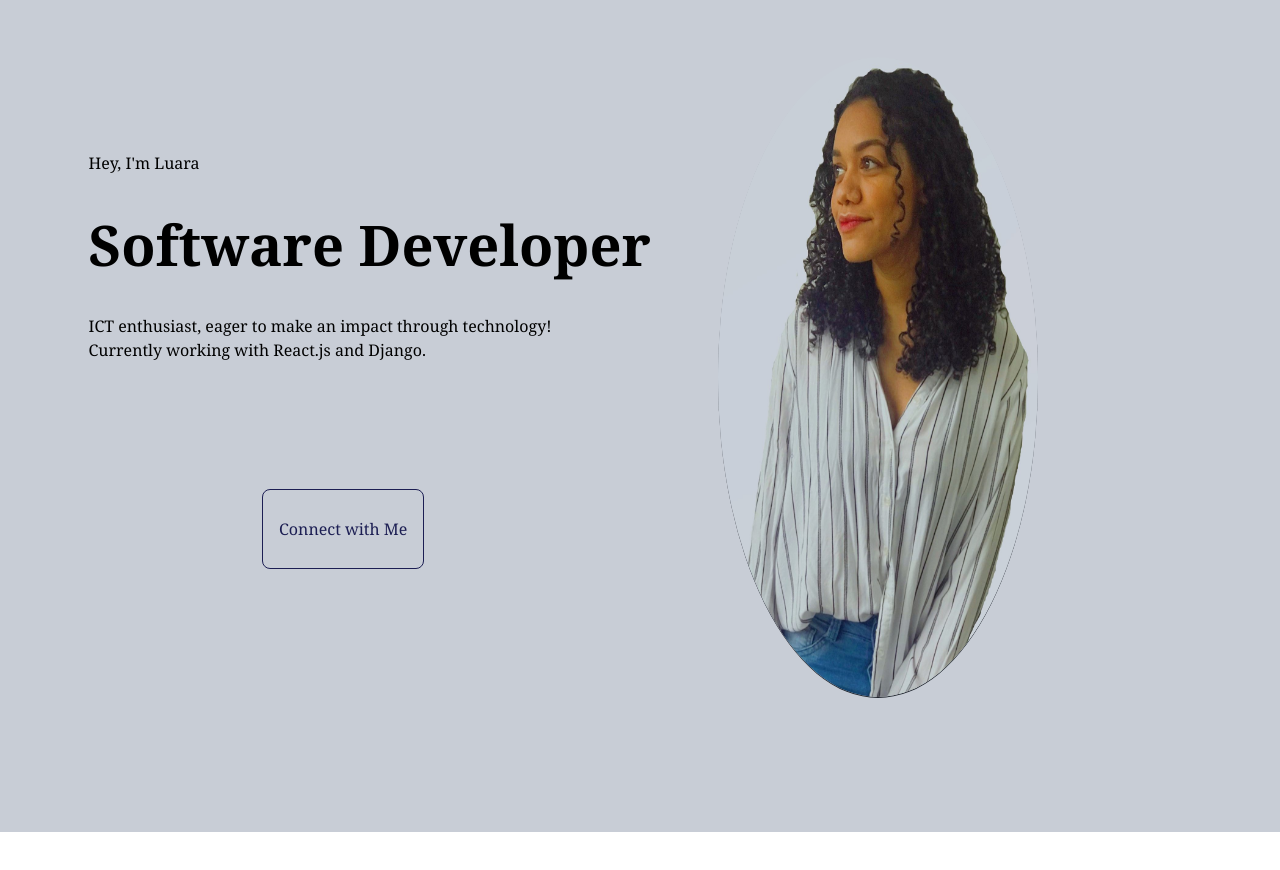
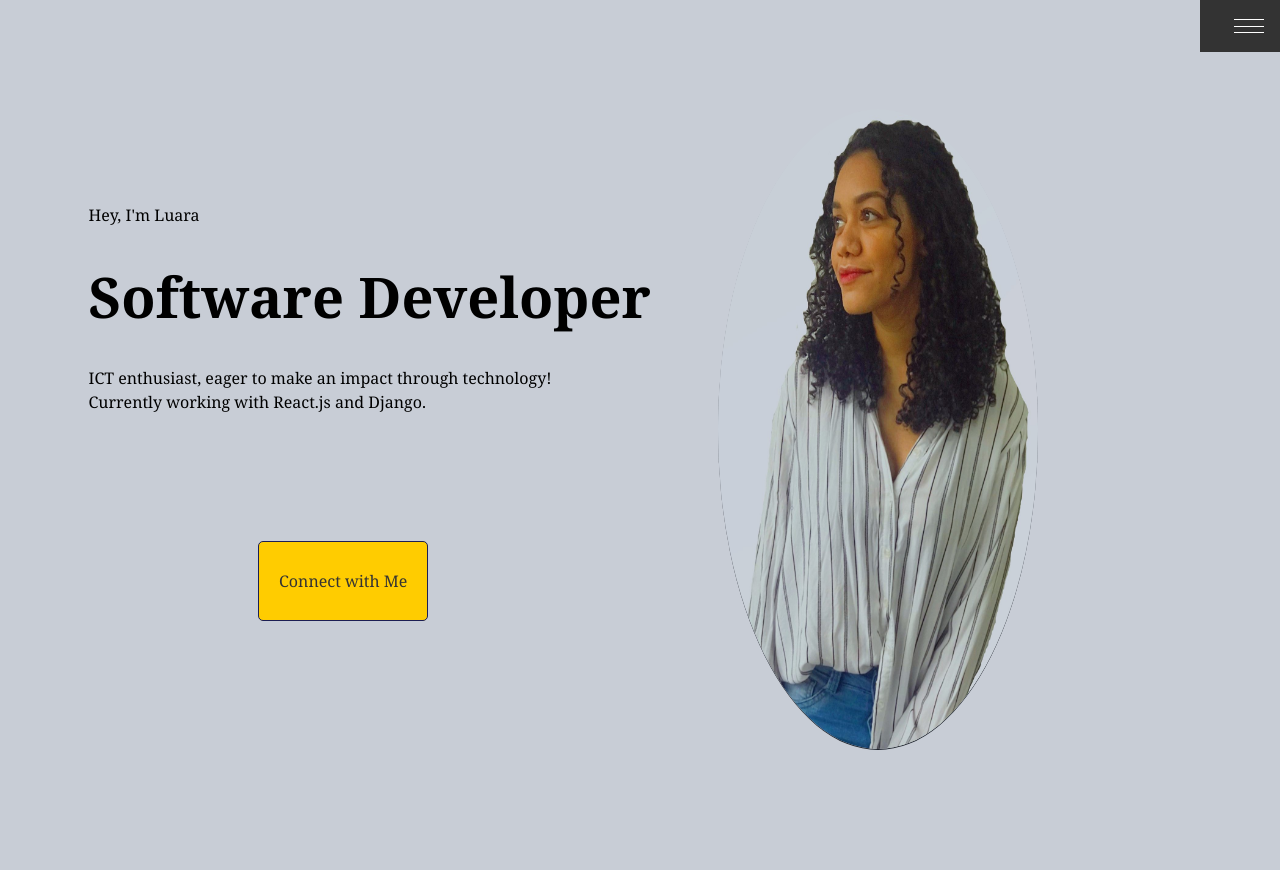
Before and after one commit to luarakelly/react-portfolio, a React (Create React App) app: page / in a window 1280 px wide. Shown: the top 870 px of the page. Before the commit the page ends 832 px from the top, so only its background shows below. Built offline with nearby package versions, Linux system fonts and the light colour scheme.

Commit message:
nav in progress

```diff
--- a/package.json
+++ b/package.json
@@ -10,6 +10,7 @@
     "react-dom": "^18.2.0",
     "react-router-dom": "^6.20.1",
     "react-scripts": "5.0.1",
+    "react-scroll": "^1.9.0",
     "web-vitals": "^2.1.4"
   },
   "scripts": {
--- a/src/App.css
+++ b/src/App.css
@@ -6,6 +6,7 @@ body{
     -webkit-font-smoothing: Georgia, 'Times New Roman', Times, serif;
     -moz-osx-font-smoothing: Georgia, 'Times New Roman', Times, serif;
     font-style: normal;
+    background-color: var(--light-gray);
 }
 
 h1, h2, h3, h4, h5, h6, p { margin: 0;}
@@ -130,6 +131,94 @@ h2{
     min-height: 0.4vh;
 }
 
+/* nav */
+/* Add this to your CSS file */
+
+.container {
+    display: flex;
+    justify-content: flex-end;
+    position: relative;
+  }
+
+  .nav {
+    display: flex;
+    flex-direction: column;
+    align-items: flex-end;
+    justify-content: flex-end;
+    padding: 1rem;
+    background-color: #333;
+    color: #fff;
+    width: 3rem; /* Initial collapsed width */
+    transition: width 0.3s ease; /* Add transition for smooth animation */
+  }
+
+  .nav.expanded {
+    width: 200px; /* Adjust the expanded width as needed */
+  }
+
+  .nav img {
+    max-width: 100px; /* Adjust the maximum width of your logo */
+  }
+
+  .nav__hamburger {
+    cursor: pointer;
+    display: flex;
+    flex-direction: column;
+    width: 30px;
+    height: 20px;
+  }
+
+  .nav__link {
+    background-color: #fff;
+    height: 4px;
+    width: 100%;
+    margin: 3px 0;
+  }
+
+  .nav--active {
+    display: flex;
+    flex-direction: column;
+    background-color: #333;
+    position: absolute;
+    top: 60px; /* Adjust the distance from the top */
+    right: 0; /* Align to the right of the container */
+    padding: 1rem;
+    text-align: center;
+    z-index: 1;
+    display: none;
+  }
+
+  .nav--active.active {
+    display: flex;
+  }
+
+  .nav--content {
+    color: #fff;
+    margin: 10px 0;
+    cursor: pointer;
+    text-decoration: none;
+    transition: color 0.3s ease;
+  }
+
+  .nav--content:hover {
+    color: #ffcc00; /* Change the color on hover */
+  }
+
+  .btn {
+    padding: 10px 20px;
+    background-color: #ffcc00;
+    color: #333;
+    text-decoration: none;
+    border-radius: 5px;
+    transition: background-color 0.3s ease, color 0.3s ease;
+  }
+
+  .btn:hover {
+    background-color: #333;
+    color: #fff;
+  }
+
+
 /* Section Titles */
 
 /* Skills & About */
--- a/src/Pages/View/index.jsx
+++ b/src/Pages/View/index.jsx
@@ -1,8 +1,10 @@
 import HeroSection from "../Home/HeroSection";
+import Nav from "../Nav";
 
 export default function Home(){
     return(
         <>
+            <Nav/>
             <HeroSection/>
         </>
     );
--- a/src/Pages/nav.jsx
+++ b/src/Pages/nav.jsx
@@ -0,0 +1,89 @@
+import { useState } from "react";
+import { Link } from "react-scroll";
+
+export default function Navmenu() {
+  const [navActive, setNavActive] = useState(false);
+
+  const toggleNav = () => {
+    setNavActive(!navActive);
+  };
+
+  const closeMenu = () => {
+    setNavActive(false);
+  };
+
+  return (
+    <div className="container">
+    {/* <div>
+        <img src="#" alt="LK" />
+    </div> */}
+    <nav className={`nav ${navActive ? "active" : ""}`}>
+      <div
+        className={`nav__hamburger ${navActive ? "active" : ""}`}
+        onClick={toggleNav}
+      >
+        <span className="nav__link"></span>
+        <span className="nav__link"></span>
+        <span className="nav__link"></span>
+      </div>
+      <div className={`nav--active ${navActive ? "active" : ""}`}>
+        <ul>
+          <li>
+            <Link
+              onClick={closeMenu}
+              activeClass="nav--active"
+              spy={true}
+              smooth={true}
+              offset={-70}
+              duration={500}
+              to="HeroSection"
+              className="nav--content"
+            >
+              Home
+            </Link>
+            <Link
+              onClick={closeMenu}
+              activeClass="nav--active"
+              spy={true}
+              smooth={true}
+              offset={-70}
+              duration={500}
+              to="MainSection"
+              className="nav--content"
+            >
+              Portfolio
+            </Link>
+            <Link
+              onClick={closeMenu}
+              activeClass="nav--active"
+              spy={true}
+              smooth={true}
+              offset={-70}
+              duration={500}
+              to="AboutSection"
+              className="nav--content"
+            >
+              About Me
+            </Link>
+          </li>
+        </ul>
+        <div>
+          <Link
+            onClick={closeMenu}
+            activeClass="nav--active"
+            spy={true}
+            smooth={true}
+            offset={-70}
+            duration={500}
+            to="ContactSection"
+            className="btn"
+          >
+            Contact Me
+          </Link>
+        </div>
+      </div>
+    </nav>
+    </div>
+
+  );
+}
```
Also changed, not shown: 1 other file (tests, documents, lock files or other folders).
